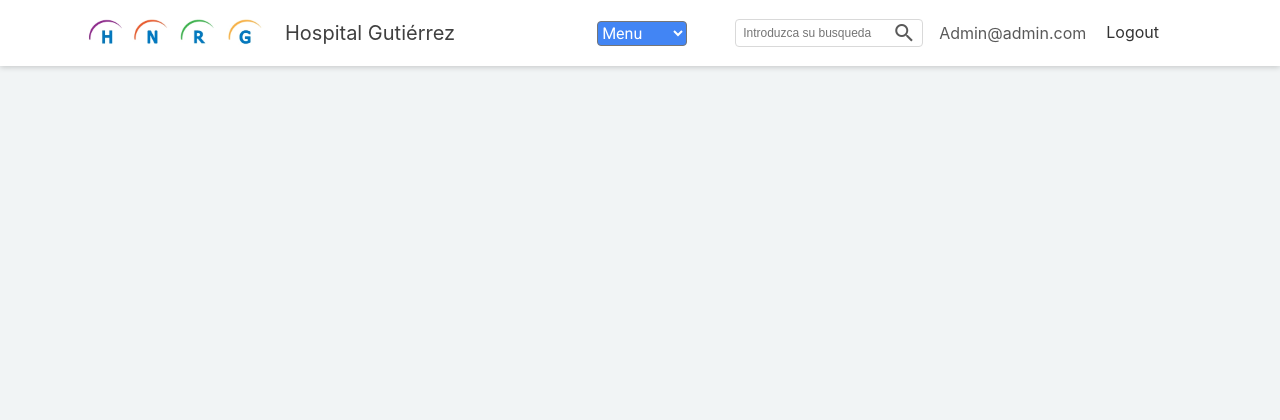
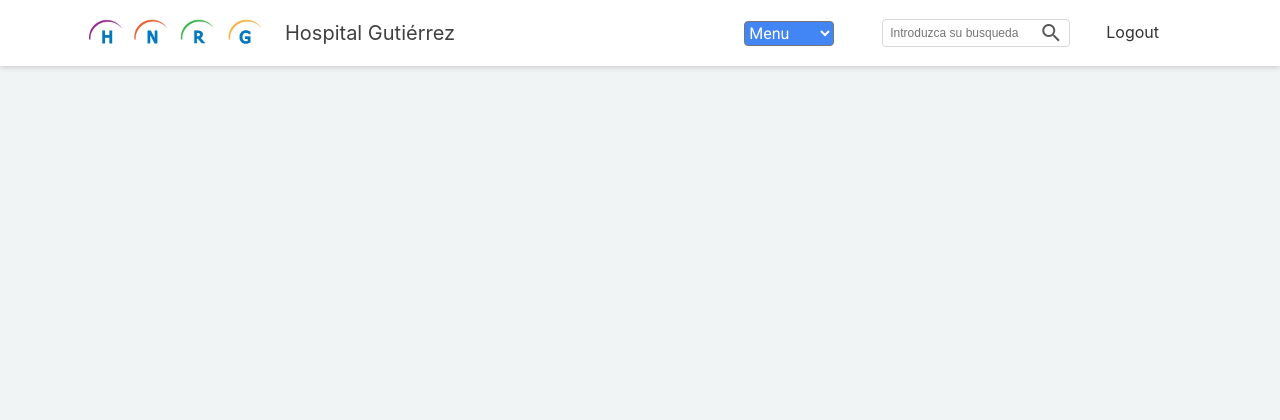
Before and after one commit to COD-Project/proyecto2017, a PHP site: page /dashboard/ in a window 1280 px wide. Shown: the top 420 px of the page. Run offline with PHP 8.4, Linux system fonts and the light colour scheme.

Commit message:
Item deleted

```diff
--- a/dashboard/index.php
+++ b/dashboard/index.php
@@ -48,7 +48,6 @@
                 </div>
               </form>
               <ul class="nav-items">
-                  <li>Admin@admin.com</li>
                   <li><a href="./" title="Cerrar Sesión">Logout</a></li>
               </ul>
             </div>
```
